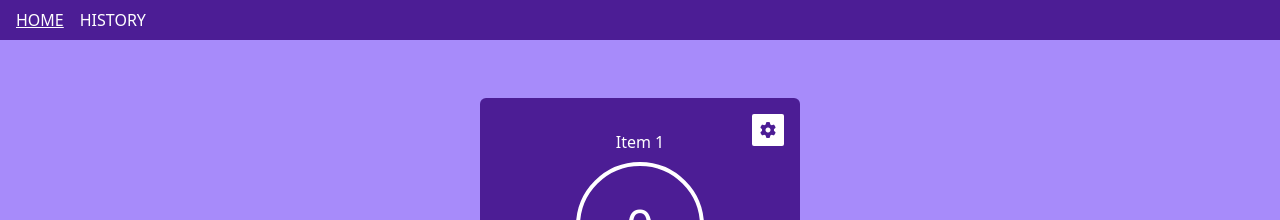
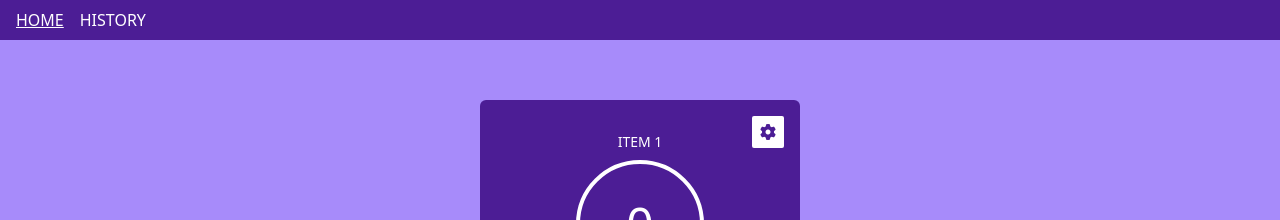
Before and after one commit to holgadosebastian/ciggie-tracker, a React (Create React App) app: page /#/ in a window 1280 px wide. Shown: the top 220 px of the page. Built offline with nearby package versions, Linux system fonts and the light colour scheme.

Commit message:
Add Text component

```diff
--- /dev/null
+++ b/src/components/Text.js
@@ -0,0 +1,24 @@
+import React from 'react';
+import cn from 'classnames';
+
+export const Text = ({
+  size = 'base',
+  as = 'p',
+  className,
+  children,
+  ...props
+}) => {
+  const Elem = as;
+  const sizes = {
+    xs: 'text-xs',
+    sm: 'text-sm',
+    base: 'text-base'
+  };
+  const style = cn(sizes[size], className);
+
+  return (
+    <Elem className={style} {...props}>
+      {children}
+    </Elem>
+  );
+};
--- a/src/components/index.js
+++ b/src/components/index.js
@@ -1,4 +1,5 @@
 export { Icon } from './Icon';
 export { Surface } from './Surface';
 export { Button } from './Button';
+export { Text } from './Text';
 export { Input, Label, FormField } from './FormField';
--- a/src/pages/Home/Counter.js
+++ b/src/pages/Home/Counter.js
@@ -1,7 +1,7 @@
 import React, { useState, useEffect, useContext, useMemo } from 'react';
 import cn from 'classnames';
 
-import { Icon, Surface, Button } from '../../components';
+import { Icon, Surface, Button, Text } from '../../components';
 import { msToTime } from '../../lib/utils';
 
 import MainContext from '../../context/MainContext';
@@ -21,7 +21,9 @@
           rounded='md'
           padding='lg'
         >
-          <p className='mb-2'>{currentTab.name}</p>
+          <Text size='sm' className='uppercase mb-2'>
+            {currentTab.name}
+          </Text>
           <div className='rounded-full border-4 border-solid border-white w-32 h-32 flex justify-center items-center'>
             <div className='flex items-center justify-center gap-2 relative w-full'>
               <span className='text-5xl'>{todayOccurrences.length}</span>
@@ -31,7 +33,7 @@
             </div>
           </div>
           <Button className='mt-4' onClick={() => addOcurrence()}>
-            ADD
+            Add
           </Button>
 
           <Surface
```
